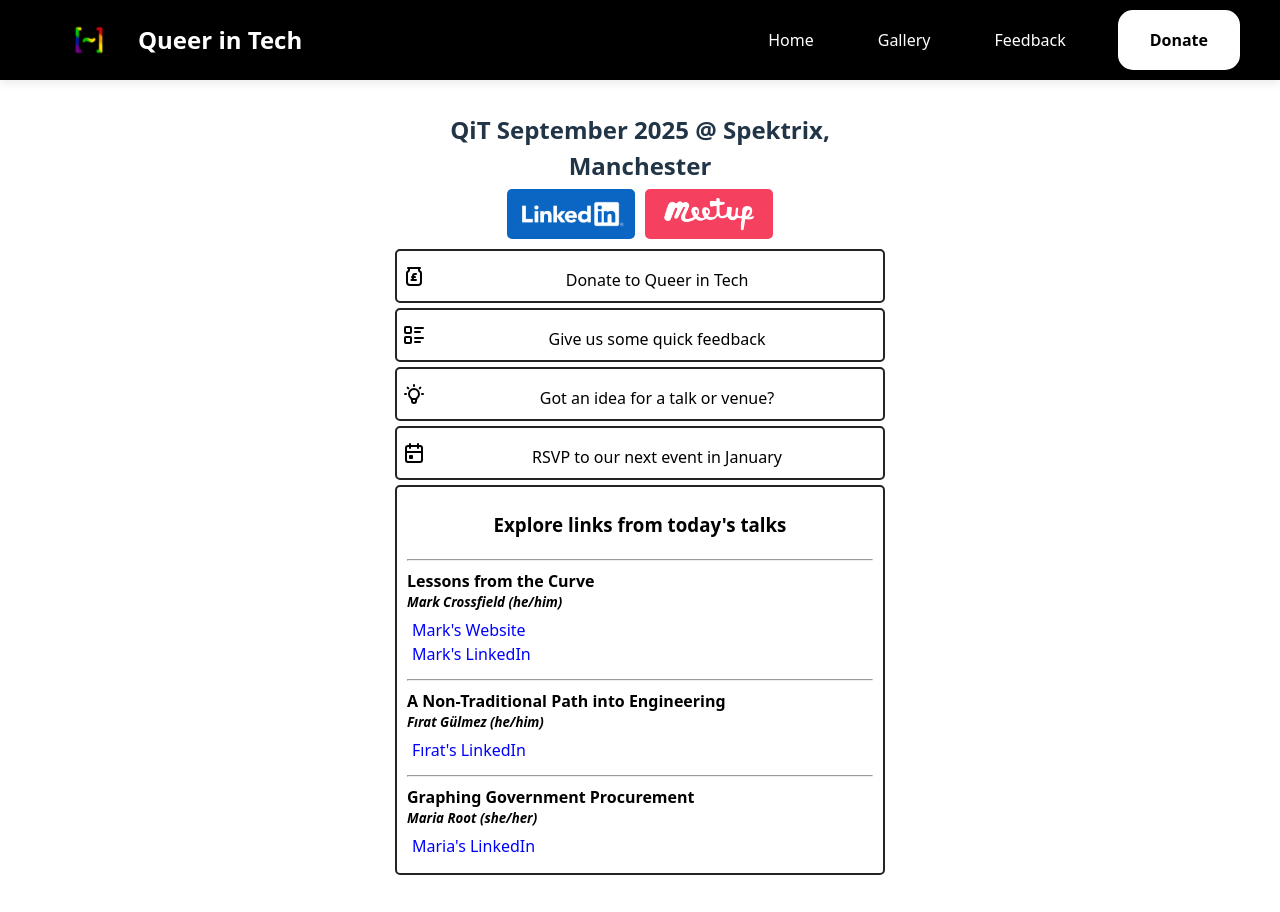
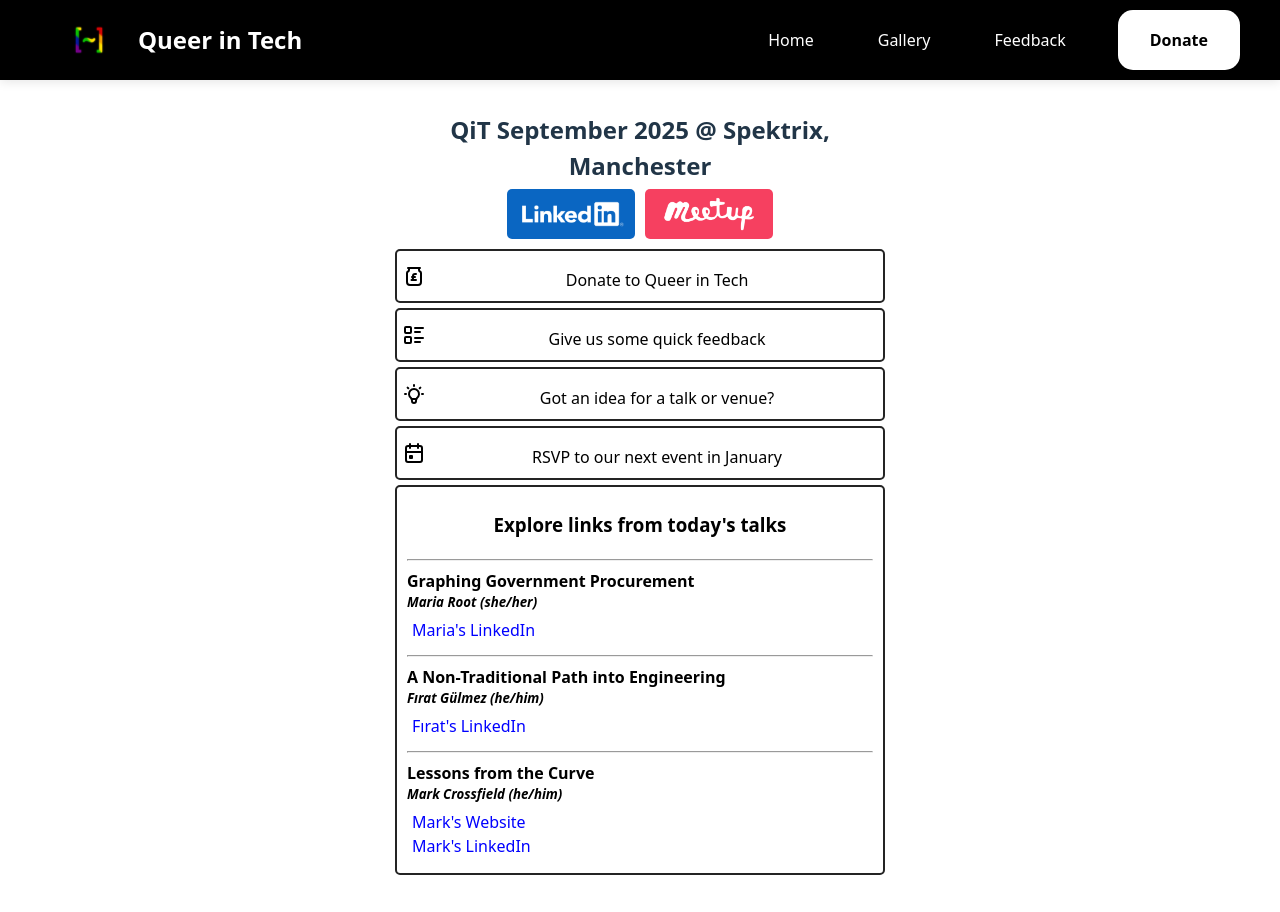
Before and after one commit to Queer-In-Tech/queer-in-tech-website, a React (Vite) app: page /links in a window 1280 px wide. Built offline with nearby package versions, Linux system fonts and the light colour scheme.

Commit message:
edit links content for Spektrix event

```diff
--- a/src/pages/PostEventLinks.tsx
+++ b/src/pages/PostEventLinks.tsx
@@ -114,13 +114,12 @@ function TalkLink({ title, speaker, links }: TalkLinkProps) {
 function TalkLinks() {
   const talks = [
     {
-      title: "Lessons from the Curve",
-      speaker: "Mark Crossfield (he/him)",
+      title: "Graphing Government Procurement",
+      speaker: "Maria Root (she/her)",
       links: [
-        { href: "https://markcrossfield.co.uk/", text: "Mark's Website" },
         {
-          href: "https://www.linkedin.com/in/markcrossfield",
-          text: "Mark's LinkedIn",
+          href: "https://www.linkedin.com/in/maria-root-70048451/",
+          text: "Maria's LinkedIn",
         },
       ],
     },
@@ -135,12 +134,13 @@ function TalkLinks() {
       ],
     },
     {
-      title: "Graphing Government Procurement",
-      speaker: "Maria Root (she/her)",
+      title: "Lessons from the Curve",
+      speaker: "Mark Crossfield (he/him)",
       links: [
+        { href: "https://markcrossfield.co.uk/", text: "Mark's Website" },
         {
-          href: "https://www.linkedin.com/in/maria-root-70048451/",
-          text: "Maria's LinkedIn",
+          href: "https://www.linkedin.com/in/markcrossfield",
+          text: "Mark's LinkedIn",
         },
       ],
     },
```
